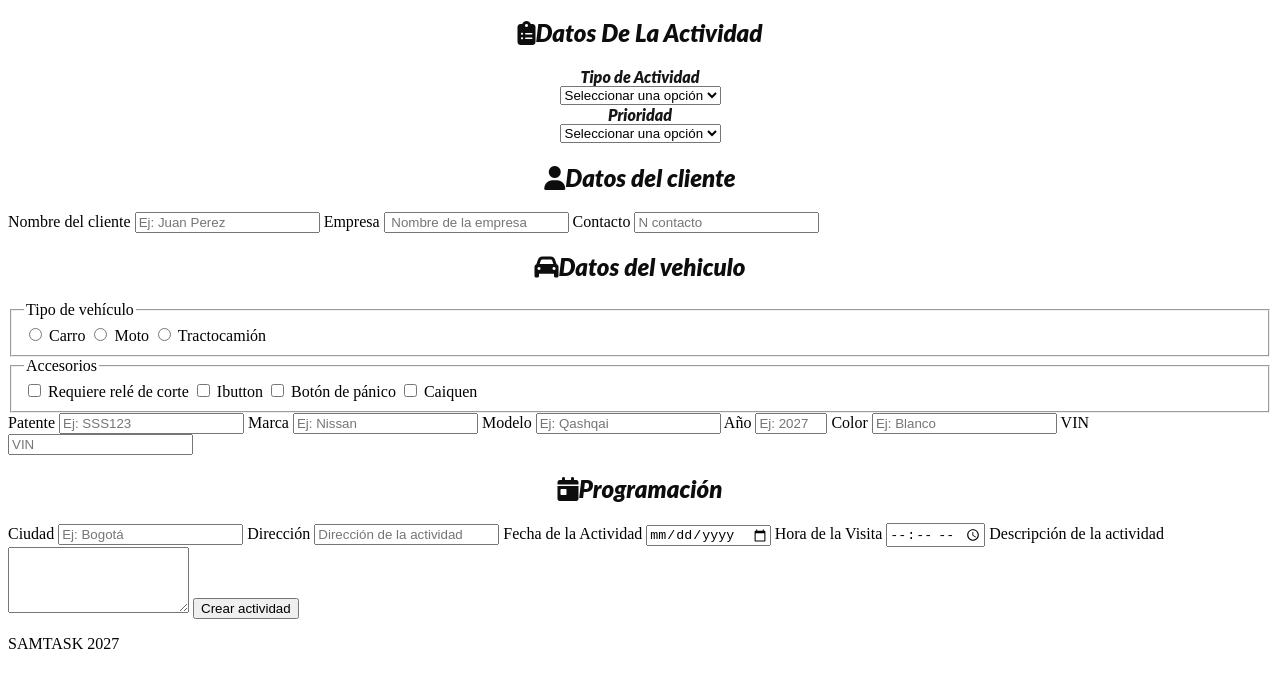
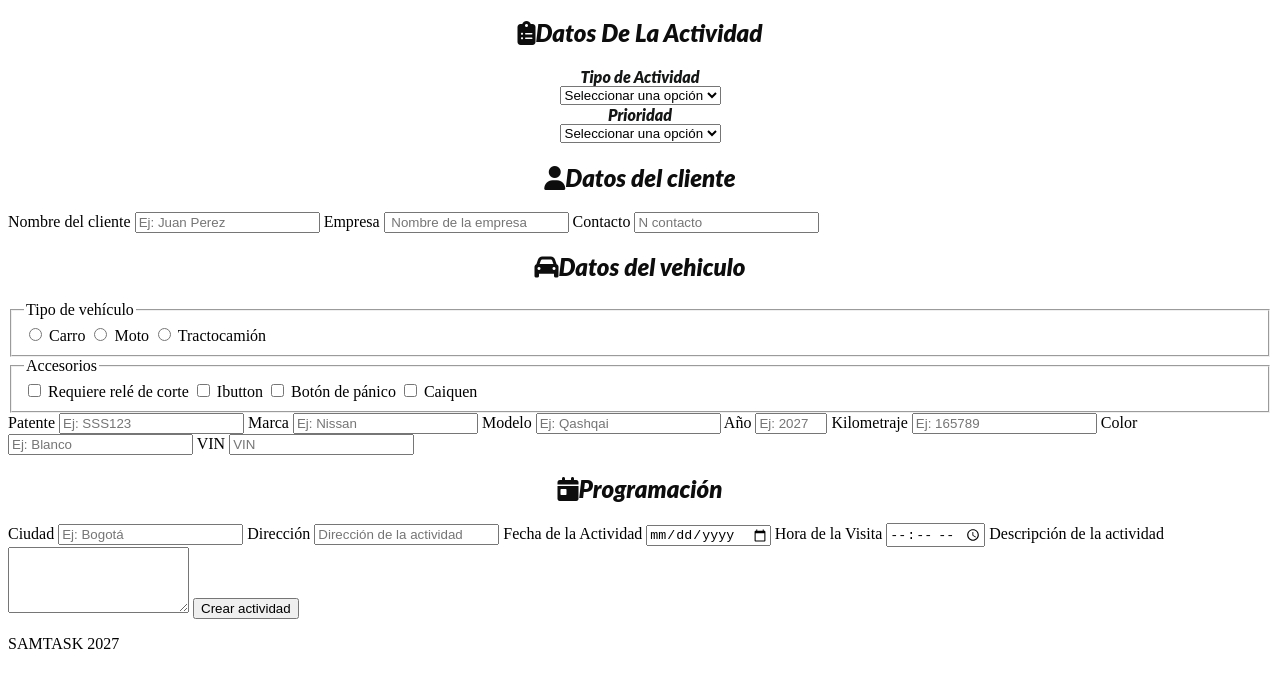
Before and after one commit to s7gomez95/SamTask, a plain HTML site: page crear-actividad.html in a window 1280 px wide. Shown: the part 102-790 px from the top of the page. Drawn offline with Linux system fonts and the light colour scheme.

Commit message:
Agregar kilometraje en crear-actividad.html

```diff
--- a/crear-actividad.html
+++ b/crear-actividad.html
@@ -12,10 +12,10 @@
 <body>
     <header>
         <h1>CREAR ACTIVIDAD</h1>
-
+        <nav>
             <a href="index.html">Inicio</a>
             <a href="crear-actividad.html">Crear actividad</a>
-
+        </nav>
     </header>
     <main>
         <form>
@@ -90,6 +90,9 @@
             <label for="anio">Año</label>
             <input type="number" id="anio" name="anio" placeholder="Ej: 2027" min="1990" max="2027" required>
 
+            <label for="kilometraje">Kilometraje</label>
+            <input type="number" id="kilometraje" name="kilometraje" min="0" placeholder="Ej: 165789" required>
+
             <label for="color">Color</label>
             <input type="text" id="color" name="color" placeholder="Ej: Blanco">
 
```
